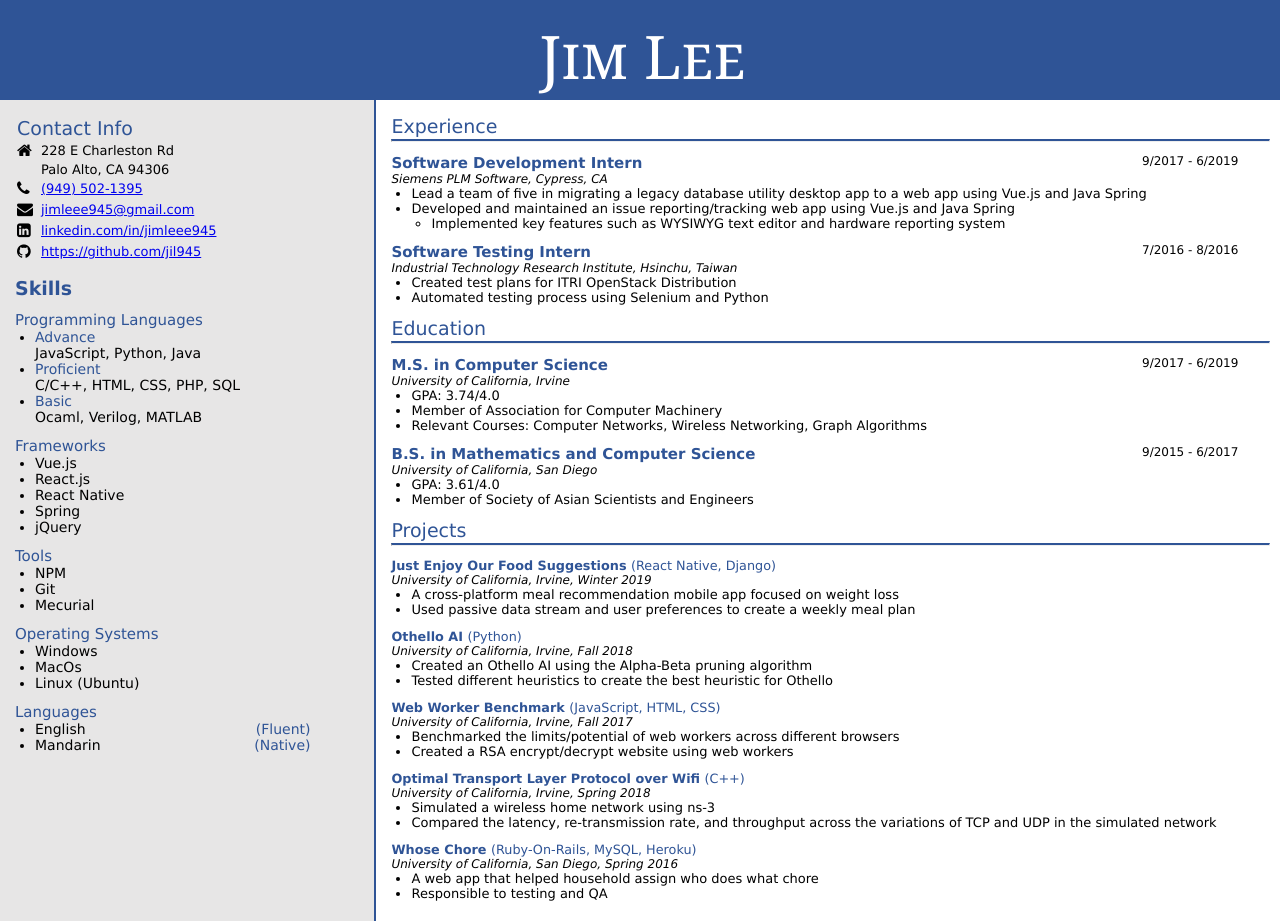
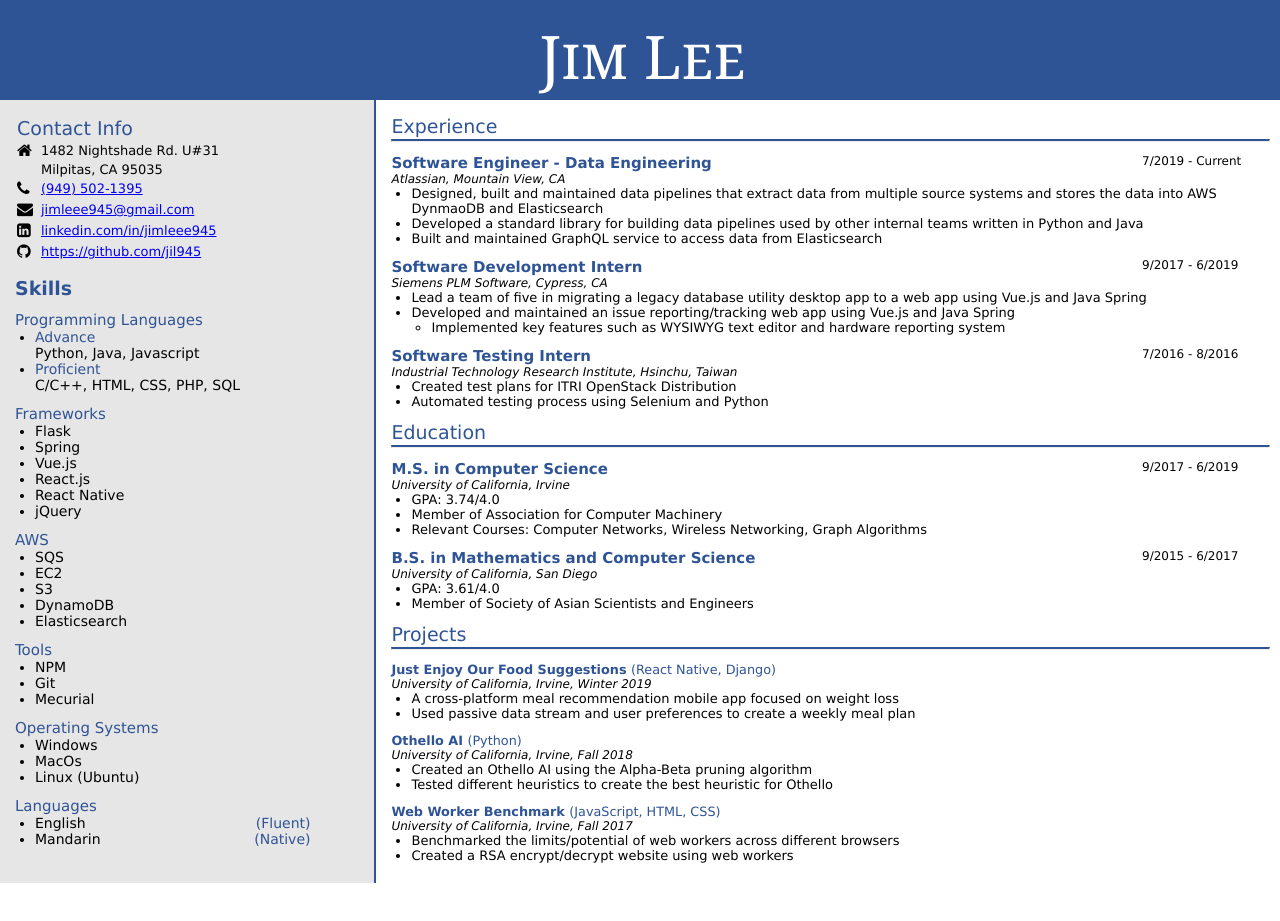
Before and after one commit to jil945/Resume, a Vue app: page / in a window 1280 px wide. After the commit the page ends 883 px from the top, so only its background shows below. Built offline with nearby package versions, Linux system fonts and the light colour scheme.

Commit message:
Update resume

```diff
--- a/src/App.vue
+++ b/src/App.vue
@@ -22,11 +22,11 @@
                 <tbody>
                     <tr class="contact address">
                         <td><i class="fa fa-home"></i></td>
-                        <td><h2>228 E Charleston Rd</h2></td>
+                        <td><h2>1482 Nightshade Rd. U#31</h2></td>
                     </tr>
                     <tr class="contact address">
                         <td></td>
-                        <td><h2>Palo Alto, CA 94306</h2></td>
+                        <td><h2>Milpitas, CA 95035</h2></td>
                     </tr>
                     <tr class="contact phone-number">
                         <td><i class="fa fa-phone"></i></td>
@@ -90,6 +90,24 @@
             <div class="experience">
                 <h1>Experience</h1>
                 <hr>
+                <div class="job">
+                    <div class="duration">
+                        7/2019 - Current
+                    </div>
+                    <h2 class="title">
+                        Software Engineer - Data Engineering
+                    </h2>
+                    <div class="location">
+                        Atlassian, <span class="city">Mountain View, CA</span>
+                    </div>
+                    <div class="details">
+                        <ul>
+                            <li>Designed, built and maintained data pipelines that extract data from multiple source systems and stores the data into AWS DynmaoDB and Elasticsearch</li>
+                            <li>Developed a standard library for building data pipelines used by other internal teams written in Python and Java</li>
+                            <li>Built and maintained GraphQL service to access data from Elasticsearch</li>
+                        </ul>
+                    </div>
+                </div>
                 <div class="job">
                     <div class="duration">
                         9/2017 - 6/2019
@@ -228,16 +246,16 @@ export default {
             let res = [];
             res.push({
                 title: "Advance",
-                value: [ this.isNetwork ? "C/C++" : "JavaScript", "Python", "Java"],
+                value: [ "Python", "Java", "Javascript"],
             });
             res.push({
                 title: "Proficient",
-                value: [this.isNetwork ? "JavaScript" : "C/C++", "HTML", "CSS", "PHP", "SQL"],
+                value: ["C/C++", "HTML", "CSS", "PHP", "SQL"],
             });
-            res.push({
-                title: "Basic",
-                value: ["Ocaml", "Verilog", "MATLAB"]
-            });
+            // res.push({
+            //     title: "Basic",
+            //     value: ["Ocaml", "Verilog", "MATLAB"]
+            // });
             return res;
         },
         skillSet() {
@@ -245,9 +263,13 @@ export default {
             if (!this.isNetwork) {
                 res.push({
                     title: "Frameworks",
-                    value: ["Vue.js", "React.js", "React Native", "Spring", "jQuery"]
+                    value: ["Flask", "Spring", "Vue.js", "React.js", "React Native", "jQuery"]
                 });
             }
+            res.push({
+                title: "AWS",
+                value: ["SQS", "EC2", "S3", "DynamoDB", "Elasticsearch"]
+            });
             res.push({
                 title: "Tools",
                 value: this.isNetwork ? ["GNS3", "ns-3", "Wireshark"] : ["NPM", "Git", "Mecurial"]
@@ -348,9 +370,9 @@ export default {
             };
 
             if (this.isNetwork) {
-                return [ wifiTcp, JEFS, othelloAi, webWorkerBenchmark, whoseChore ];
+                return [ wifiTcp, JEFS, othelloAi, webWorkerBenchmark ];
             }
-            return [ JEFS, othelloAi, webWorkerBenchmark, wifiTcp, whoseChore ];
+            return [ JEFS, othelloAi, webWorkerBenchmark ];
         }
     },
     methods: {
```
